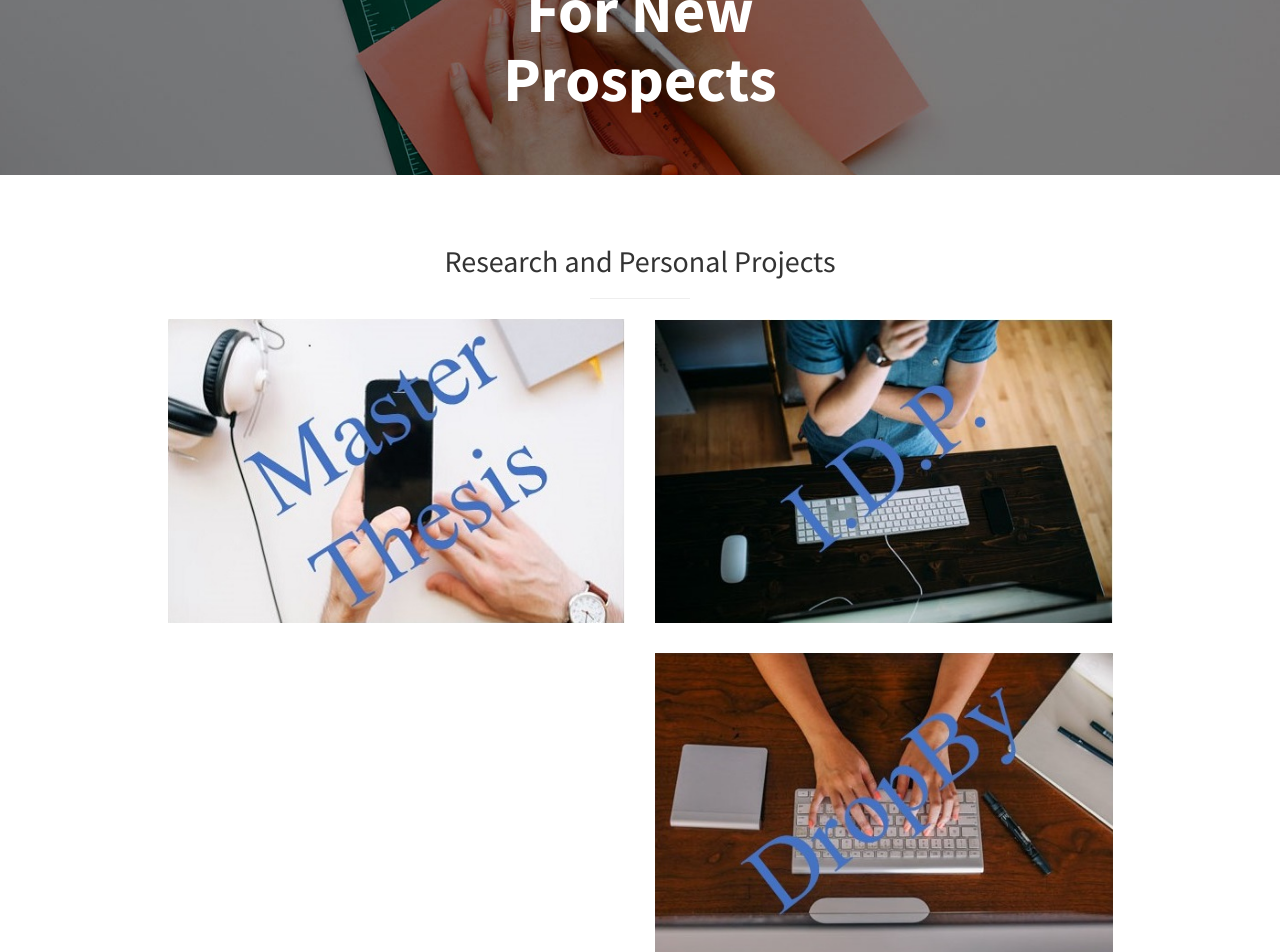
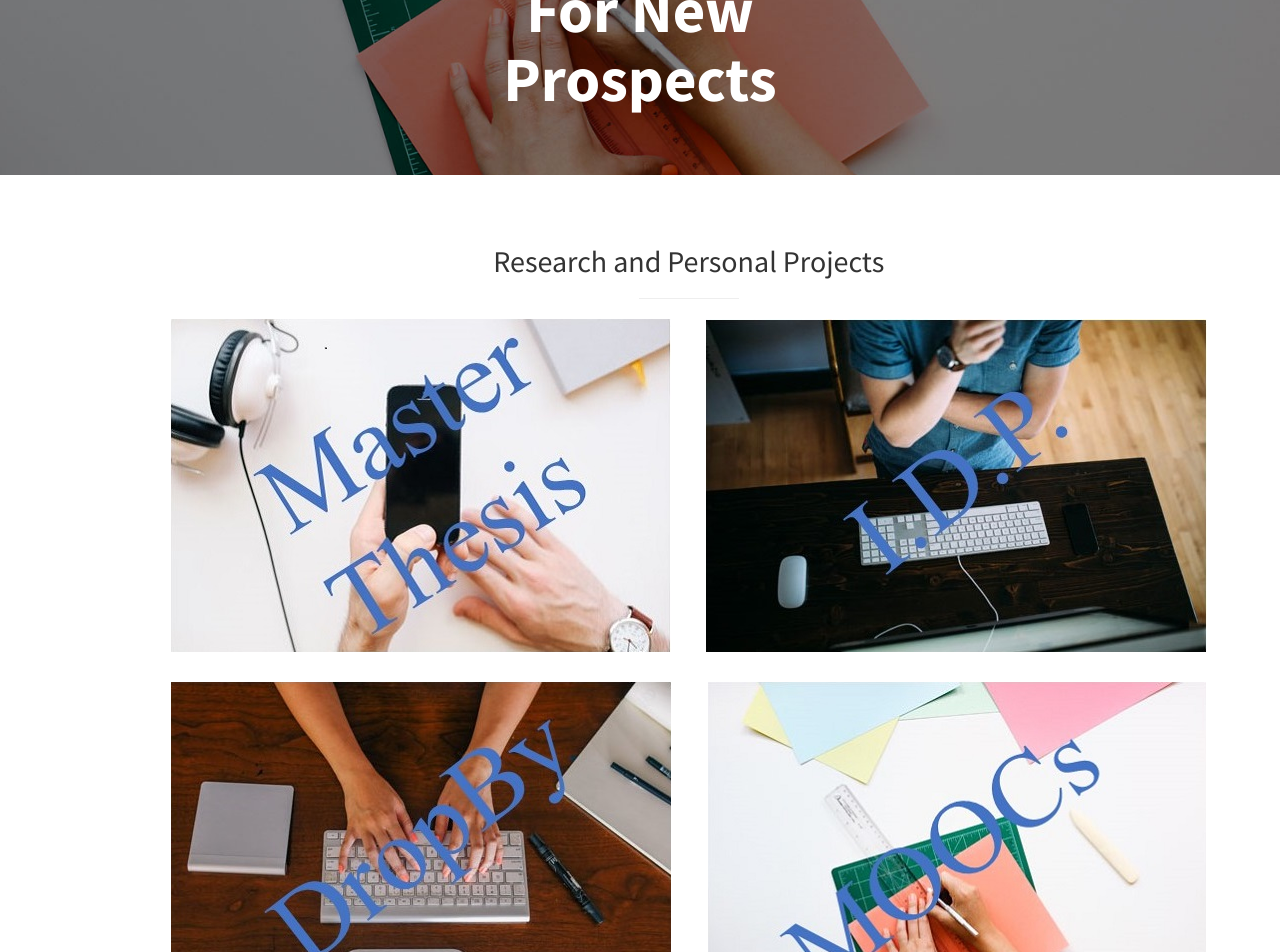
Before and after one commit to AmitSama/amitsama.github.io, a Jekyll site: the page built from index.html, in a window 1280 px wide. Shown: the part 2403-3355 px from the top of the page. Built offline with Jekyll 4.4.1, drawn with Linux system fonts in a browser that asks for light colours.

Commit message:
increased col size for adjust portfolio images

```diff
--- a/_includes/portfolio.html
+++ b/_includes/portfolio.html
@@ -1,7 +1,7 @@
 <section id="portfolio" class="portfolio">
   <div class="container">
     <div class="row">
-      <div class="col-lg-10 col-lg-offset-1 text-center">
+      <div class="col-lg-11 col-lg-offset-1 text-center">
         <h2>Research and Personal Projects</h2>
         <hr class="small">
         <div class="row">
```
